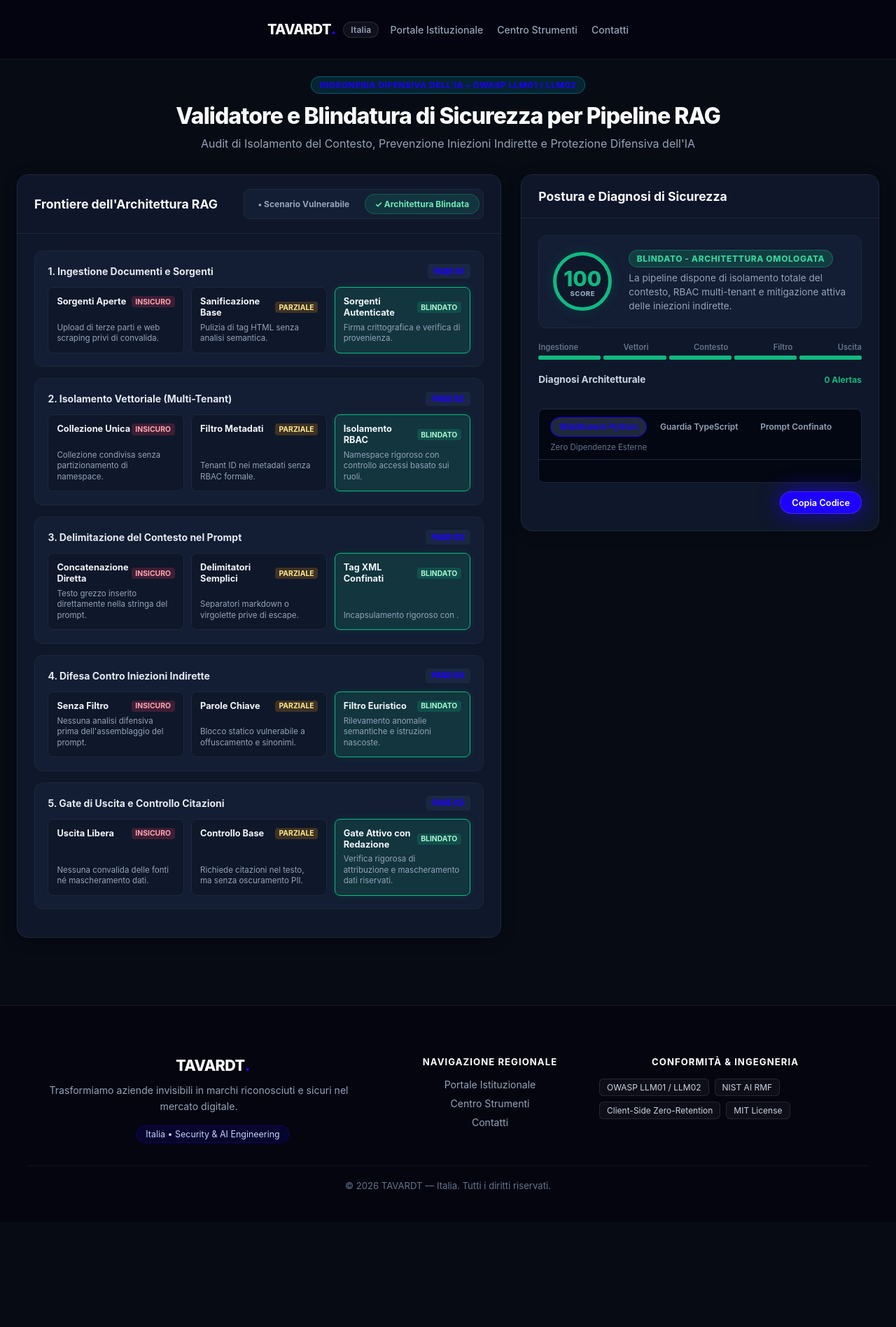
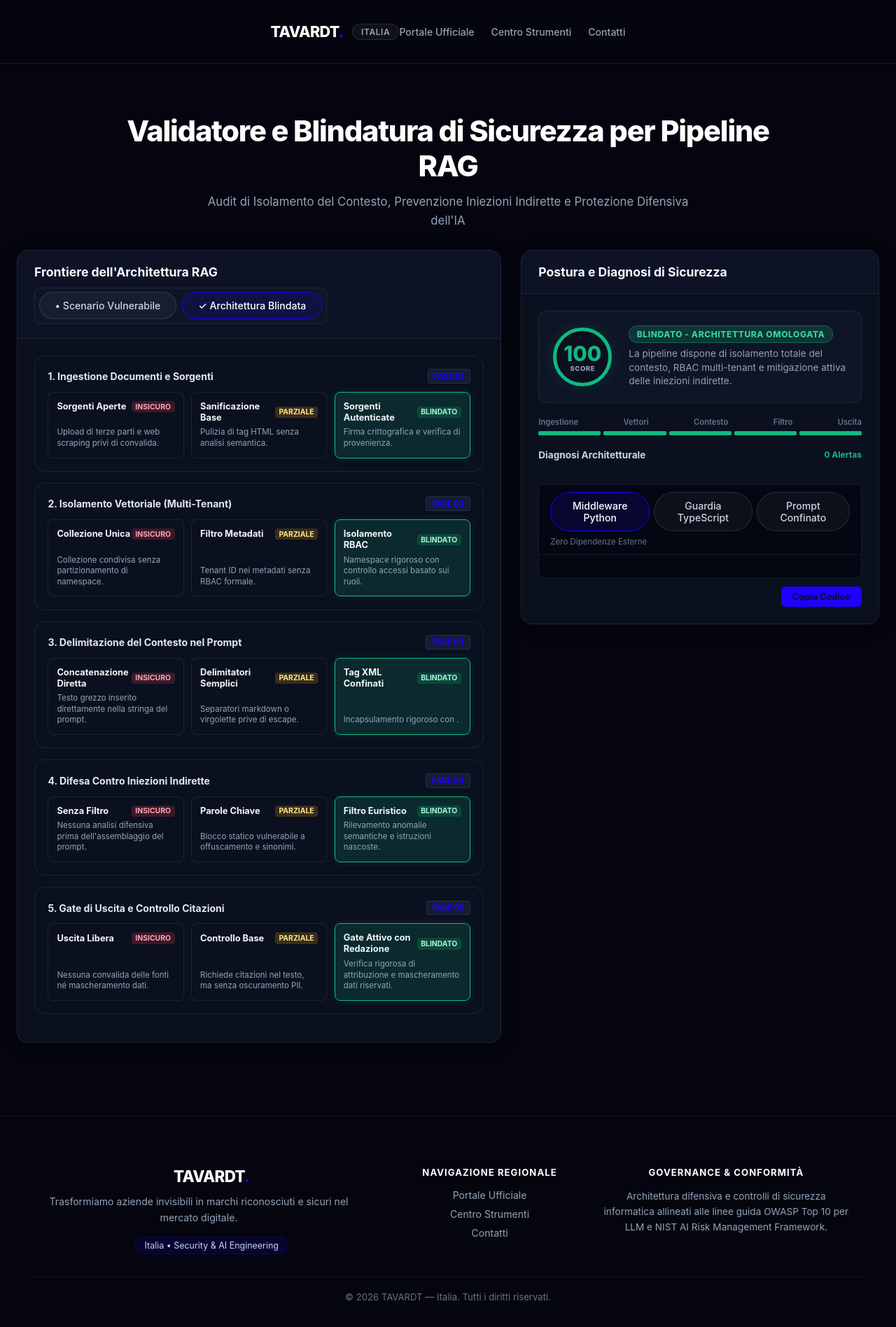
Before and after one commit to TAVARDT-Italia/rag-security-hardener-it, a plain HTML site: page index.html in a window 1280 px wide. Shown: the whole page at 70% size. Before the commit the page ends 1746 px from the top, so only its background shows below. Drawn offline with Linux system fonts and the light colour scheme.

Commit message:
refactor(pages): apply unified obsidian theme #050510, purge junior badges, center buttons, enforce strict corporate standards

```diff
--- a/index.html
+++ b/index.html
@@ -80,215 +80,300 @@
   </script>
   <style>
 
-/* ==================== TAVARDT BRAND STANDARDIZATION ==================== */
+/* ==========================================================================
+   TAVARDT UNIFIED ENTERPRISE DESIGN SYSTEM (ASTRYX TOKENS)
+   ========================================================================== */
 :root {
-  --tavardt-blue: #1e00ff !important;
-  --tavardt-blue-hover: #1500db !important;
-  --tavardt-blue-glow: 0 0 30px rgba(30, 0, 255, 0.7) !important;
-  --tavardt-blue-glow-lg: 0 0 45px rgba(30, 0, 255, 0.95) !important;
+  --bg: #050510 !important;
+  --bg2: #0b101e !important;
+  --bg3: #111827 !important;
+  --card-bg: #0b101e !important;
+  --surface: #0b101e !important;
+  --surface-card: #0e1526 !important;
+  --surface-elevated: #131d33 !important;
+  --card-border: rgba(255, 255, 255, 0.08) !important;
+  --border: rgba(255, 255, 255, 0.08) !important;
   --accent: #1e00ff !important;
   --accent-hover: #1500db !important;
   --blue: #1e00ff !important;
+  --info: #1e00ff !important;
+  --text: #f8fafc !important;
+  --text-muted: #94a3b8 !important;
+  --text2: #94a3b8 !important;
+  --code-bg: #030712 !important;
+}
+
+html, body {
+  background-color: #050510 !important;
+  color: #f8fafc !important;
+  font-family: -apple-system, BlinkMacSystemFont, "Segoe UI", Roboto, Helvetica, Arial, sans-serif !important;
+  margin: 0 !important;
+  padding: 0 !important;
+  min-height: 100vh !important;
+  -webkit-font-smoothing: antialiased !important;
 }
 
 /* Header */
 .tavardt-header {
-  width: 100%;
-  background: rgba(5, 5, 16, 0.94);
-  backdrop-filter: blur(12px);
-  -webkit-backdrop-filter: blur(12px);
-  border-bottom: 1px solid rgba(255, 255, 255, 0.08);
-  position: sticky;
-  top: 0;
-  z-index: 999;
+  width: 100% !important;
+  background: rgba(5, 5, 16, 0.95) !important;
+  backdrop-filter: blur(16px) !important;
+  -webkit-backdrop-filter: blur(16px) !important;
+  border-bottom: 1px solid rgba(255, 255, 255, 0.08) !important;
+  position: sticky !important;
+  top: 0 !important;
+  z-index: 1000 !important;
 }
 .tavardt-header-inner {
-  max-width: 1200px;
-  margin: 0 auto;
-  padding: 14px 24px;
-  display: flex;
-  justify-content: space-between;
-  align-items: center;
-  gap: 16px;
-  flex-wrap: wrap;
+  max-width: 1200px !important;
+  margin: 0 auto !important;
+  padding: 16px 24px !important;
+  display: flex !important;
+  justify-content: space-between !important;
+  align-items: center !important;
+  box-sizing: border-box !important;
 }
 .tavardt-brand {
-  display: inline-flex;
-  align-items: center;
-  gap: 10px;
-  text-decoration: none;
-  color: #ffffff;
+  display: inline-flex !important;
+  align-items: center !important;
+  gap: 12px !important;
+  text-decoration: none !important;
+  color: #ffffff !important;
 }
 .tavardt-logo-text {
-  font-size: 1.25rem;
-  font-weight: 800;
-  letter-spacing: -0.03em;
-  color: #ffffff;
+  font-size: 1.35rem !important;
+  font-weight: 800 !important;
+  letter-spacing: -0.03em !important;
+  color: #ffffff !important;
 }
 .tavardt-brand-dot {
   color: #1e00ff !important;
-  font-size: 1.4rem;
-  line-height: 1;
 }
 .tavardt-badge-jurisdiction {
-  font-size: 0.75rem;
-  font-weight: 600;
-  color: #94a3b8;
-  padding: 3px 10px;
-  background: rgba(255, 255, 255, 0.05);
-  border: 1px solid rgba(255, 255, 255, 0.1);
-  border-radius: 9999px;
-  letter-spacing: 0.02em;
+  font-size: 0.75rem !important;
+  font-weight: 600 !important;
+  color: #94a3b8 !important;
+  padding: 3px 12px !important;
+  background: rgba(255, 255, 255, 0.05) !important;
+  border: 1px solid rgba(255, 255, 255, 0.1) !important;
+  border-radius: 9999px !important;
+  text-transform: uppercase !important;
+  letter-spacing: 0.05em !important;
 }
 .tavardt-nav {
-  display: flex;
-  align-items: center;
-  gap: 20px;
-  flex-wrap: wrap;
+  display: flex !important;
+  align-items: center !important;
+  gap: 24px !important;
 }
 .tavardt-nav-link {
-  color: #94a3b8;
-  text-decoration: none;
-  font-size: 0.88rem;
-  font-weight: 500;
-  transition: color 0.2s ease;
+  color: #94a3b8 !important;
+  text-decoration: none !important;
+  font-size: 0.88rem !important;
+  font-weight: 500 !important;
+  transition: color 0.2s ease !important;
 }
 .tavardt-nav-link:hover {
-  color: #ffffff;
+  color: #ffffff !important;
 }
 
-/* Centered Button Row */
-.btn-row, .sample-buttons {
+/* Hero Section */
+.tavardt-hero, .hero {
+  max-width: 1000px !important;
+  margin: 0 auto !important;
+  padding: 48px 24px 28px !important;
+  text-align: center !important;
+  box-sizing: border-box !important;
+  background: transparent !important;
+  border: none !important;
+}
+.tavardt-hero h1, .hero h1, h1 {
+  font-size: clamp(1.8rem, 4vw, 2.6rem) !important;
+  font-weight: 800 !important;
+  letter-spacing: -0.03em !important;
+  margin: 0 0 12px 0 !important;
+  color: #ffffff !important;
+  line-height: 1.2 !important;
+}
+.tavardt-hero p, .hero p {
+  font-size: 1.05rem !important;
+  color: #94a3b8 !important;
+  max-width: 720px !important;
+  margin: 0 auto !important;
+  line-height: 1.6 !important;
+}
+
+/* Strict Suppression of Junior Elements */
+.badge-bar, .badges, .hero-badge, .hero img, .hero-img, .cta-grid, .cta-btn.wa, [class*="wa"],  {
+  display: none !important;
+}
+
+/* Containers and Cards */
+.card, .main-card, .panel, .stage-card, .vector-card {
+  background: #0b101e !important;
+  border: 1px solid rgba(255, 255, 255, 0.08) !important;
+  border-radius: 16px !important;
+}
+.container, main, .main-wrap {
+  background: transparent !important;
+  border: none !important;
+  box-shadow: none !important;
+}
+
+/* Textareas & Inputs */
+textarea, input[type="text"] {
+  background: #050510 !important;
+  border: 1px solid rgba(255, 255, 255, 0.12) !important;
+  border-radius: 10px !important;
+  color: #f8fafc !important;
+  font-family: 'Fira Code', Consolas, Monaco, monospace !important;
+}
+textarea:focus, input[type="text"]:focus {
+  border-color: #1e00ff !important;
+  outline: none !important;
+  box-shadow: 0 0 15px rgba(30, 0, 255, 0.3) !important;
+}
+
+/* Button Centering Containers */
+.btn-row, .presets-row, .sample-buttons {
   display: flex !important;
   justify-content: center !important;
   align-items: center !important;
+  gap: 12px !important;
+  margin: 18px 0 !important;
   flex-wrap: wrap !important;
-  gap: 12px !important;
 }
 
-/* Primary Action Buttons */
-.btn-primary, button.btn-primary, .btn-action-main, #btn-generate-blueprint, #btn-audit, .btn-run, #run-audit-btn, .btn-execute, .btn-analyze, .cta-btn.primary, .btn-act, #btn-copy {
+/* PRIMARY BUTTONS: 100% TAVARDT Electric Blue (#1e00ff) */
+.btn-primary, button.btn-primary, .btn-action-main, #btn-generate-blueprint, #btn-audit, .btn-run, #run-audit-btn, .btn-execute, .btn-analyze {
   background: #1e00ff !important;
   color: #ffffff !important;
+  border: none !important;
   border-radius: 9999px !important;
-  border: 1px solid rgba(255, 255, 255, 0.15) !important;
+  font-size: 0.92rem !important;
+  font-weight: 600 !important;
+  padding: 13px 36px !important;
   box-shadow: 0 0 30px rgba(30, 0, 255, 0.7) !important;
-  font-weight: 600 !important;
   cursor: pointer !important;
   transition: all 0.25s cubic-bezier(0.16, 1, 0.3, 1) !important;
+  text-decoration: none !important;
+  display: inline-flex !important;
+  align-items: center !important;
+  justify-content: center !important;
 }
-.btn-primary:hover, button.btn-primary:hover, .btn-action-main:hover, #btn-generate-blueprint:hover, #btn-audit:hover, .btn-run:hover, #run-audit-btn:hover, .btn-execute:hover, .btn-analyze:hover, .cta-btn.primary:hover, .btn-act:hover, #btn-copy:hover {
+.btn-primary:hover, button.btn-primary:hover, .btn-action-main:hover, #btn-generate-blueprint:hover, #btn-audit:hover, .btn-run:hover, #run-audit-btn:hover, .btn-execute:hover, .btn-analyze:hover {
   background: #1500db !important;
   box-shadow: 0 0 45px rgba(30, 0, 255, 0.95) !important;
   transform: translateY(-1px) !important;
 }
 
-/* Secondary & Preset Buttons */
-.btn-secondary, button.btn-secondary, .btn-sample, .btn-preset, button.btn-preset, .btn-action-secondary, .code-tab, .tab-btn, .cta-btn.secondary {
+/* SECONDARY BUTTONS: Clean dark pill */
+.btn-secondary, button.btn-secondary, .btn-sample, .btn-preset, button.btn-preset, .btn-action-secondary, .code-tab, .tab-btn {
+  background: rgba(255, 255, 255, 0.04) !important;
+  border: 1px solid rgba(255, 255, 255, 0.12) !important;
+  color: #cbd5e1 !important;
   border-radius: 9999px !important;
+  font-size: 0.88rem !important;
+  font-weight: 500 !important;
+  padding: 10px 22px !important;
+  cursor: pointer !important;
   transition: all 0.2s ease !important;
 }
-.btn-secondary:hover, button.btn-secondary:hover, .btn-sample:hover, .btn-preset:hover, button.btn-preset:hover, .btn-action-secondary:hover, .cta-btn.secondary:hover {
+.btn-secondary:hover, button.btn-secondary:hover, .btn-sample:hover, .btn-preset:hover, button.btn-preset:hover, .btn-action-secondary:hover {
   border-color: #1e00ff !important;
   color: #ffffff !important;
+  background: rgba(30, 0, 255, 0.08) !important;
 }
 
-/* Tabs Active */
-.code-tab.active, .tab-btn.active, .tab.active, .arch-btn.active {
+/* Active State for Tabs & Selectors */
+.code-tab.active, .tab-btn.active, .tab.active, .arch-btn.active, .btn-preset.active-hard {
   border-color: #1e00ff !important;
+  color: #ffffff !important;
+  background: rgba(30, 0, 255, 0.12) !important;
 }
 
-/* Footer */
+/* Institutional Footer */
 .tavardt-footer {
-  width: 100%;
-  background: #050510;
-  border-top: 1px solid rgba(255, 255, 255, 0.08);
-  margin-top: 48px;
-  color: #94a3b8;
+  width: 100% !important;
+  background: #050510 !important;
+  border-top: 1px solid rgba(255, 255, 255, 0.08) !important;
+  margin-top: 56px !important;
+  color: #94a3b8 !important;
 }
 .tavardt-footer-inner {
-  max-width: 1200px;
-  margin: 0 auto;
-  padding: 48px 24px 32px;
-  display: grid;
-  grid-template-columns: 2fr 1fr 1.5fr;
-  gap: 36px;
+  max-width: 1200px !important;
+  margin: 0 auto !important;
+  padding: 48px 24px 32px !important;
+  display: grid !important;
+  grid-template-columns: 2fr 1fr 1.5fr !important;
+  gap: 40px !important;
 }
 @media (max-width: 768px) {
   .tavardt-footer-inner {
-    grid-template-columns: 1fr;
-    gap: 28px;
+    grid-template-columns: 1fr !important;
+    gap: 28px !important;
   }
 }
 .tavardt-footer-logo {
-  font-size: 1.35rem;
-  font-weight: 800;
-  color: #ffffff;
-  margin-bottom: 12px;
-  letter-spacing: -0.03em;
+  font-size: 1.4rem !important;
+  font-weight: 800 !important;
+  color: #ffffff !important;
+  margin-bottom: 12px !important;
+  letter-spacing: -0.03em !important;
 }
 .tavardt-footer-mission {
-  font-size: 0.88rem;
-  line-height: 1.6;
-  color: #94a3b8;
-  margin-bottom: 16px;
-  max-width: 440px;
+  font-size: 0.88rem !important;
+  line-height: 1.6 !important;
+  color: #94a3b8 !important;
+  margin-bottom: 16px !important;
+  max-width: 440px !important;
 }
 .tavardt-footer-jurisdiction-tag {
-  display: inline-block;
-  font-size: 0.78rem;
-  color: #c7d2fe;
-  background: rgba(30, 0, 255, 0.12);
-  border: 1px solid rgba(30, 0, 255, 0.3);
-  padding: 4px 12px;
-  border-radius: 9999px;
+  display: inline-block !important;
+  font-size: 0.78rem !important;
+  color: #c7d2fe !important;
+  background: rgba(30, 0, 255, 0.12) !important;
+  border: 1px solid rgba(30, 0, 255, 0.3) !important;
+  padding: 4px 12px !important;
+  border-radius: 9999px !important;
 }
 .tavardt-footer-heading {
-  font-size: 0.82rem;
-  font-weight: 700;
-  text-transform: uppercase;
-  letter-spacing: 0.08em;
-  color: #ffffff;
-  margin-bottom: 16px;
+  font-size: 0.82rem !important;
+  font-weight: 700 !important;
+  text-transform: uppercase !important;
+  letter-spacing: 0.08em !important;
+  color: #ffffff !important;
+  margin-bottom: 16px !important;
 }
 .tavardt-footer-links {
-  list-style: none;
-  padding: 0;
-  margin: 0;
-  display: flex;
-  flex-direction: column;
-  gap: 10px;
+  list-style: none !important;
+  padding: 0 !important;
+  margin: 0 !important;
+  display: flex !important;
+  flex-direction: column !important;
+  gap: 10px !important;
 }
 .tavardt-footer-links a {
-  color: #94a3b8;
-  text-decoration: none;
-  font-size: 0.88rem;
-  transition: color 0.2s ease;
+  color: #94a3b8 !important;
+  text-decoration: none !important;
+  font-size: 0.88rem !important;
+  transition: color 0.2s ease !important;
 }
 .tavardt-footer-links a:hover {
-  color: #1e00ff;
+  color: #1e00ff !important;
 }
-.tavardt-footer-badges {
-  display: flex;
-  flex-wrap: wrap;
-  gap: 8px;
-}
-.tavardt-fbadge {
-  font-size: 0.75rem;
-  color: #cbd5e1;
-  background: rgba(255, 255, 255, 0.04);
-  border: 1px solid rgba(255, 255, 255, 0.1);
-  padding: 4px 10px;
-  border-radius: 6px;
+.tavardt-footer-compliance-text {
+  font-size: 0.85rem !important;
+  line-height: 1.6 !important;
+  color: #94a3b8 !important;
 }
 .tavardt-footer-bottom {
-  max-width: 1200px;
-  margin: 0 auto;
-  padding: 20px 24px;
-  border-top: 1px solid rgba(255, 255, 255, 0.05);
-  text-align: center;
-  font-size: 0.82rem;
-  color: #64748b;
+  max-width: 1200px !important;
+  margin: 0 auto !important;
+  padding: 20px 24px !important;
+  border-top: 1px solid rgba(255, 255, 255, 0.05) !important;
+  text-align: center !important;
+  font-size: 0.82rem !important;
+  color: #64748b !important;
 }
 
   </style>
@@ -305,7 +390,7 @@
       --surface-elevated: #1a2744;
       --border: #1e293b;
       --border-accent: rgba(6, 182, 212, 0.4);
-      --accent: #1e00ff;
+      --accent: #06b6d4;
       --accent-glow: rgba(6, 182, 212, 0.15);
       --emerald: #10b981;
       --emerald-glow: rgba(16, 185, 129, 0.15);
@@ -426,7 +511,7 @@
       <span class="tavardt-badge-jurisdiction">Italia</span>
     </a>
     <nav class="tavardt-nav">
-      <a href="https://ag.tavardt.com/it/" class="tavardt-nav-link" target="_blank" rel="noopener">Portale Istituzionale</a>
+      <a href="https://ag.tavardt.com/it/" class="tavardt-nav-link" target="_blank" rel="noopener">Portale Ufficiale</a>
       <a href="https://tools.tavardt.com/it/" class="tavardt-nav-link" target="_blank" rel="noopener">Centro Strumenti</a>
       <a href="https://ag.tavardt.com/it/contatti/" class="tavardt-nav-link" target="_blank" rel="noopener">Contatti</a>
     </nav>
@@ -435,7 +520,7 @@
 
   <main class="main-wrap">
     <div class="hero">
-      <div class="hero-badge">Ingegneria Difensiva dell'IA &bull; OWASP LLM01 / LLM02</div>
+
       <h1>Validatore e Blindatura di Sicurezza per Pipeline RAG</h1>
       <p>Audit di Isolamento del Contesto, Prevenzione Iniezioni Indirette e Protezione Difensiva dell'IA</p>
     </div>
@@ -681,19 +766,14 @@
     <div class="tavardt-footer-col">
       <div class="tavardt-footer-heading">Navigazione Regionale</div>
       <ul class="tavardt-footer-links">
-        <li><a href="https://ag.tavardt.com/it/" target="_blank" rel="noopener">Portale Istituzionale</a></li>
+        <li><a href="https://ag.tavardt.com/it/" target="_blank" rel="noopener">Portale Ufficiale</a></li>
         <li><a href="https://tools.tavardt.com/it/" target="_blank" rel="noopener">Centro Strumenti</a></li>
         <li><a href="https://ag.tavardt.com/it/contatti/" target="_blank" rel="noopener">Contatti</a></li>
       </ul>
     </div>
     <div class="tavardt-footer-col">
-      <div class="tavardt-footer-heading">Conformità & Ingegneria</div>
-      <div class="tavardt-footer-badges">
-        <span class="tavardt-fbadge">OWASP LLM01 / LLM02</span>
-        <span class="tavardt-fbadge">NIST AI RMF</span>
-        <span class="tavardt-fbadge">Client-Side Zero-Retention</span>
-        <span class="tavardt-fbadge">MIT License</span>
-      </div>
+      <div class="tavardt-footer-heading">Governance & Conformità</div>
+      <p class="tavardt-footer-compliance-text">Architettura difensiva e controlli di sicurezza informatica allineati alle linee guida OWASP Top 10 per LLM e NIST AI Risk Management Framework.</p>
     </div>
   </div>
   <div class="tavardt-footer-bottom">
```
